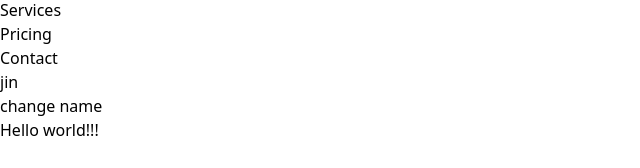
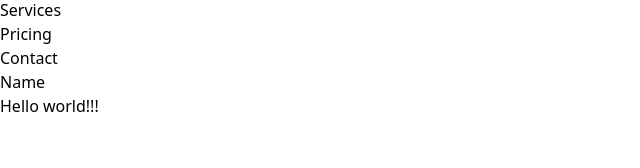
Before and after one commit to XXXXJin/vue-practice, a Vue app: page / in a window 1280 px wide. Shown: the part 482-650 px from the top of the page, without its empty margins (0-640 px from the left). Built offline with nearby package versions, Linux system fonts and the light colour scheme.

Commit message:
add a form and use v-model directive

```diff
--- a/src/components/PageView.vue
+++ b/src/components/PageView.vue
@@ -6,14 +6,9 @@ export default {
   name: 'App',
   data() {
     return {
-      textContent: 'hi there',
-      style: {
-        color: 'red',
-        fontSize: '30px',
-        num: 3
-      },
-      names: ['Bruce', 'clark', 'diana'],
-      name: 'jin'
+      formValue: {
+        name: ''
+      }
     }
   },
   methods: {
@@ -24,10 +19,9 @@ export default {
 }
 </script>
 <template>
-  <!-- <h1 v-bind:style="{ color: 'blue', ...style, color: 'green' }">{{ textContent }}</h1>
-  <p v-if="style.color === 'red'">the color is indeed red</p>
-  <p v-else>the color is not red</p> -->
-  <!-- <p v-for="name in names" v-bind:key="name">{{ name }}</p> -->
-  <p>{{ name }}</p>
-  <button v-on:click="changeName">change name</button>
+  <p>{{ formValue.name }}</p>
+  <form action="">
+    <label for="name">Name</label>
+    <input type="text" id="name" v-model="formValue.name" />
+  </form>
 </template>
```
